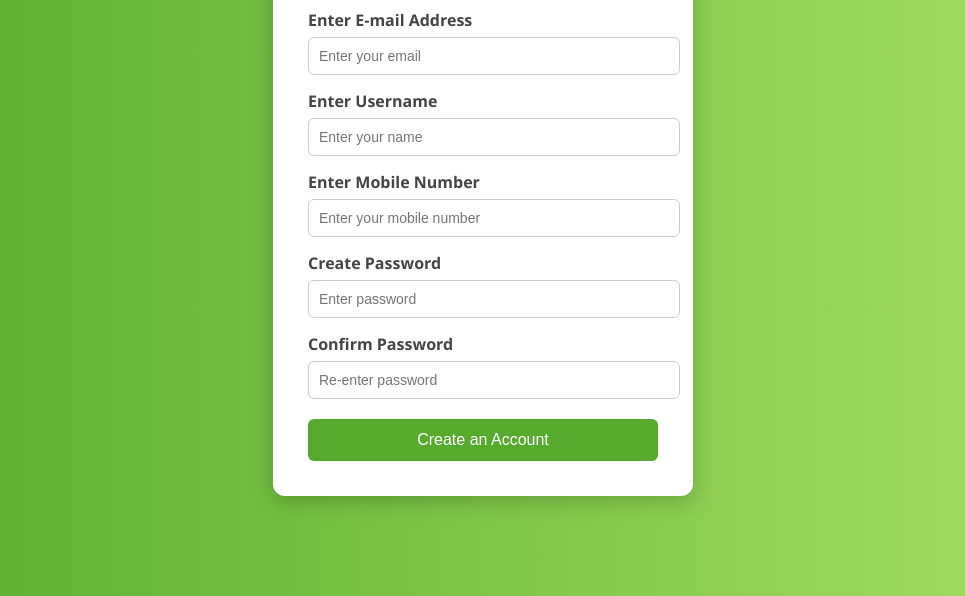
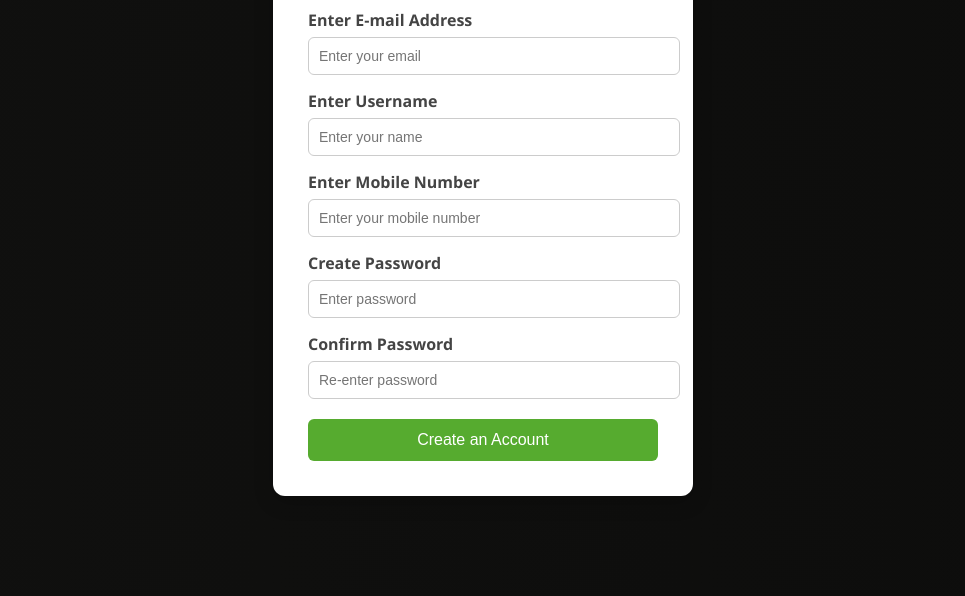
Before and after one commit to sagar-889/SportConnect, a plain HTML site: page signup.html in a window 1280 px wide. Shown: the part 204-800 px from the top of the page, without its empty margins (157-1122 px from the left). Drawn offline with Linux system fonts and the light colour scheme.

Commit message:
First commit

```diff
--- a/signup.html
+++ b/signup.html
@@ -7,7 +7,7 @@
     <style>
         body {
             font-family: 'Segoe UI', Tahoma, Geneva, Verdana, sans-serif;
-            background: linear-gradient(to right, #56ab2f, #a8e063);
+            background: linear-gradient(to right, #10100f, #0d0d0c);
             display: flex;
             justify-content: center;
             align-items: center;
```
